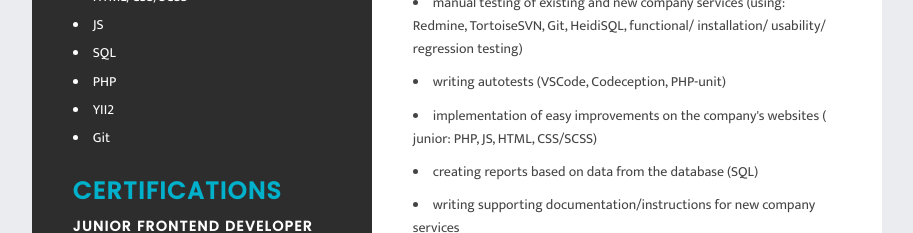
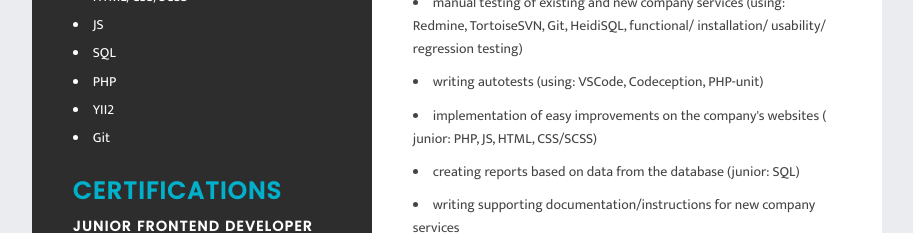
Before and after one commit to AndreySo1/my_CV, a plain HTML site: page cv-html/index.html in a window 1280 px wide. Shown: the part 646-879 px from the top of the page, without its empty margins (183-1096 px from the left). Drawn offline with Linux system fonts and the light colour scheme.

Commit message:
fix: skils

```diff
--- a/cv-html/index.html
+++ b/cv-html/index.html
@@ -70,9 +70,9 @@
                     <h4>QA Engineer</h4>
                     <span>Marketing Center</span>
                     <li>manual testing of existing and new company services (using: Redmine, TortoiseSVN, Git, HeidiSQL, functional/ installation/ usability/ regression testing)</li>
-                    <li>writing autotests (VSCode, Codeception, PHP-unit)</li>
+                    <li>writing autotests (using: VSCode, Codeception, PHP-unit)</li>
                     <li>implementation of easy improvements on the company's websites ( junior: PHP, JS, HTML, CSS/SCSS)</li>
-                    <li>creating reports based on data from the database (SQL)</li>
+                    <li>creating reports based on data from the database (junior: SQL)</li>
                     <li>writing supporting documentation/instructions for new company services</li>
 
                     <span id="space">dec 2016 - feb 2021</span>
```
